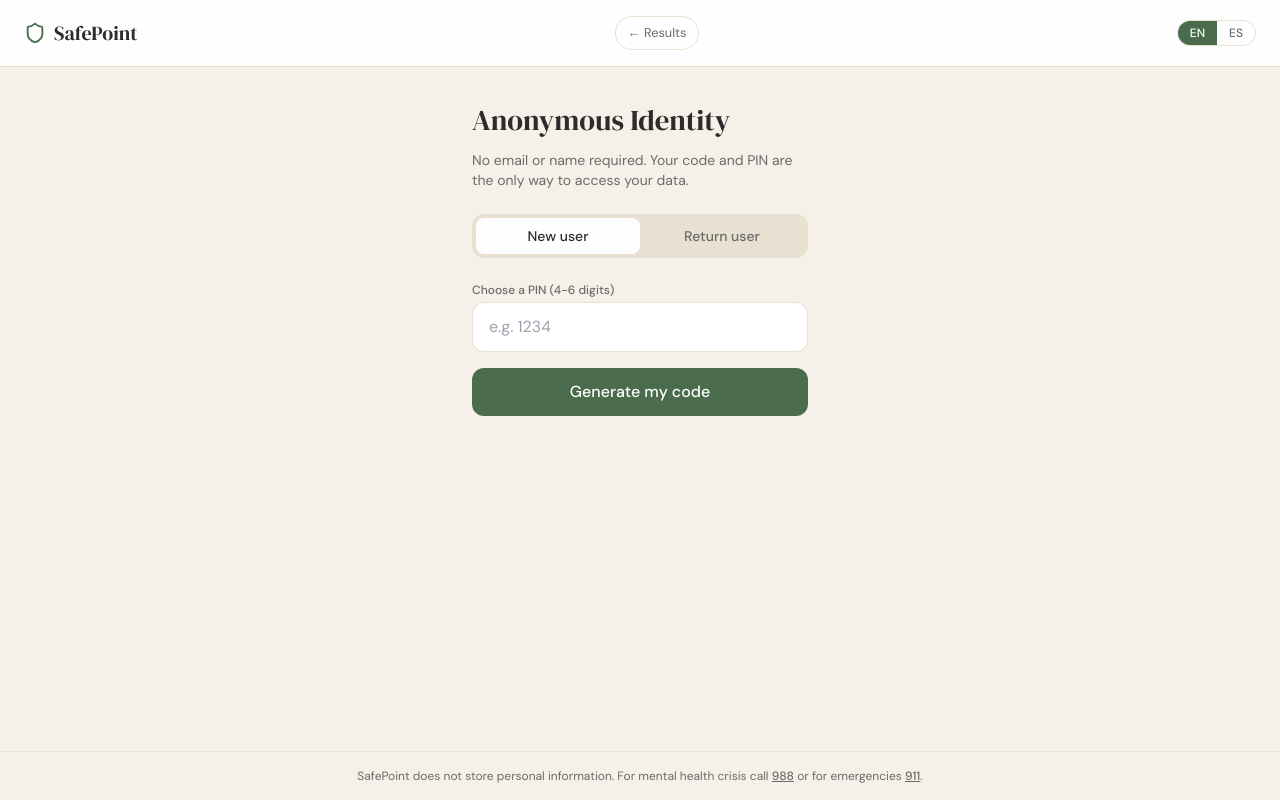
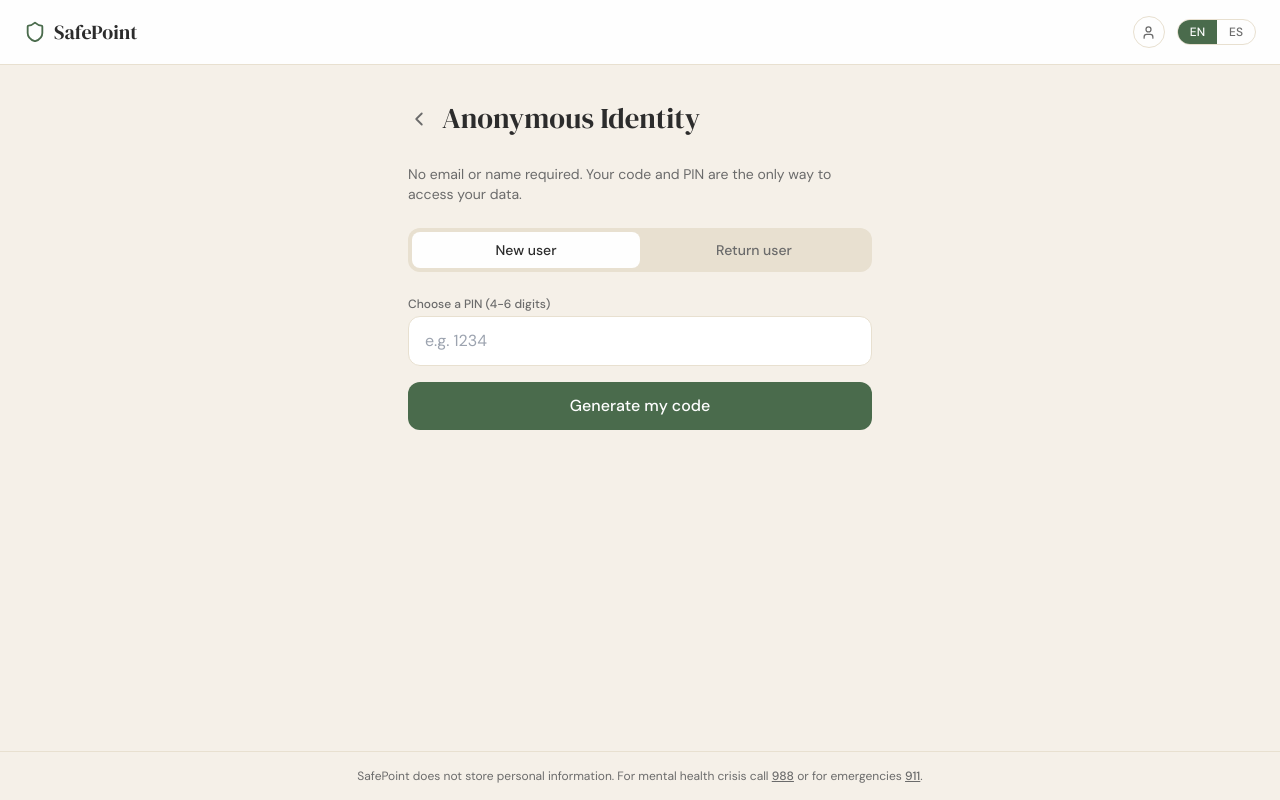
Before and after one commit to asihub/safepoint-ui, a React app: page /auth in a window 1280 px wide. Built offline with nearby package versions, Linux system fonts and the light colour scheme; the HTML template or start-up script is replaced by a standard one.

Commit message:
SPUI-0057 moved auth page to home page

```diff
--- a/src/components/layout/Layout.jsx
+++ b/src/components/layout/Layout.jsx
@@ -1,5 +1,5 @@
 import { Outlet, useNavigate, useLocation } from 'react-router-dom'
-import { Shield } from 'lucide-react'
+import { Shield , User } from 'lucide-react'
 import { useLanguage } from '../../hooks/useLanguage'
 
 export default function Layout() {
@@ -10,7 +10,7 @@ export default function Layout() {
   // Disable language switcher during screening to prevent mid-questionnaire language change
   const isScreening = location.pathname === '/screening'
   // Show back-to-results button on secondary pages
-  const showBackToResults = ['/safety-plan', '/auth'].includes(location.pathname)
+  const showBackToResults = false
 
   return (
     <div className="min-h-screen flex flex-col" style={{ background: 'var(--sand)' }}>
@@ -39,6 +39,11 @@ export default function Layout() {
         )}
 
         <div className="flex items-center gap-3">
+            <button onClick={() => navigate('/auth')}
+              className="flex items-center justify-center w-8 h-8 rounded-full border transition-colors hover:opacity-80"
+              style={{ borderColor: 'var(--sand-dark)', color: 'var(--muted)' }}>
+              <User size={15} />
+            </button>
           {/* Language switcher — disabled during screening */}
           <div
             className="flex rounded-full overflow-hidden border text-xs font-medium"
--- a/src/pages/Auth.jsx
+++ b/src/pages/Auth.jsx
@@ -1,8 +1,10 @@
 import { useState } from 'react'
+import { useNavigate } from 'react-router-dom'
 import { registerUser, verifyUser } from '../api/client'
-import { Copy, CheckCircle, Loader2 } from 'lucide-react'
+import { Copy, CheckCircle, Loader2, ChevronLeft } from 'lucide-react'
 
 export default function Auth() {
+  const navigate = useNavigate()
   const [tab, setTab] = useState('register')
   const [pin, setPin] = useState('')
   const [userCode, setUserCode] = useState('')
@@ -49,13 +51,15 @@ export default function Auth() {
   }
 
   return (
-    <div className="flex-1 flex flex-col max-w-sm mx-auto w-full px-6 py-8">
-      <h2
-        className="mb-2"
-        style={{ fontFamily: "'DM Serif Display', serif", fontSize: '1.8rem' }}
-      >
-        Anonymous Identity
-      </h2>
+    <div className="flex-1 flex flex-col max-w-lg mx-auto w-full px-6 py-8">
+      <div className="flex items-center gap-3 mb-6">
+        <button onClick={() => navigate('/')} style={{ color: 'var(--muted)' }}>
+          <ChevronLeft size={22} />
+        </button>
+        <h2 style={{ fontFamily: "'DM Serif Display', serif", fontSize: '1.8rem' }}>
+          Anonymous Identity
+        </h2>
+      </div>
       <p className="text-sm mb-6" style={{ color: 'var(--muted)' }}>
         No email or name required. Your code and PIN are the only way to access your data.
       </p>
```
